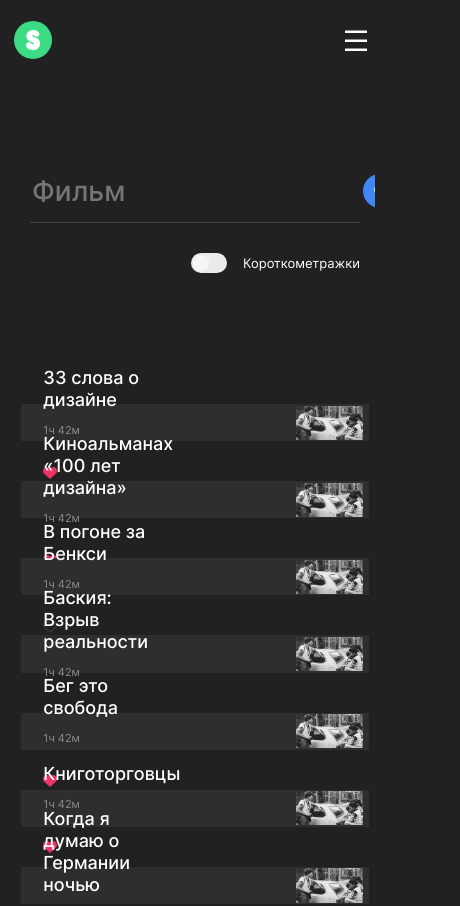
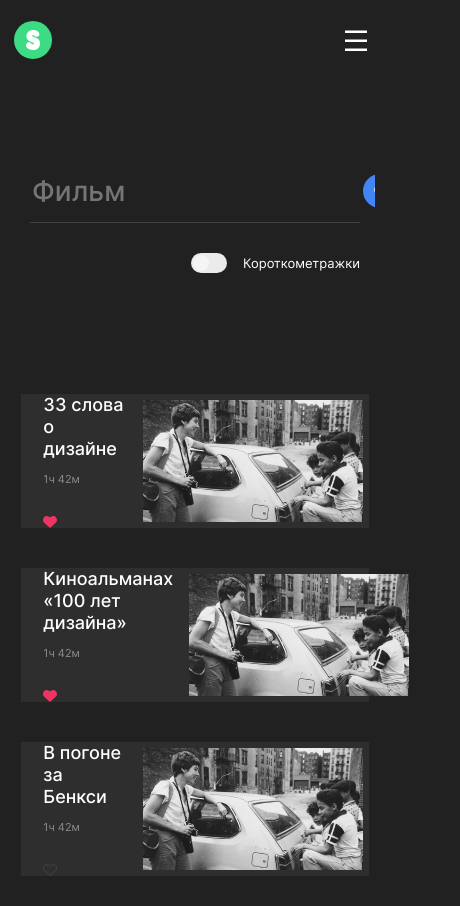
Before and after one commit to Vovkasquid/movies-explorer-frontend, a React (Create React App) app: page /movies in a window 390 px wide. Shown: the top 906 px of the page, 460 px wide, since content can reach past the window. Built offline with nearby package versions, Linux system fonts and the light colour scheme.

Commit message:
fix: исправить ошибки адаптива в movies

```diff
--- a/src/components/MoviesCard/MoviesCard.css
+++ b/src/components/MoviesCard/MoviesCard.css
@@ -1,6 +1,6 @@
 .movies-card {
   width: 100%;
-  height: 9.53vw;
+  height: 134px;
   display: flex;
   align-items: center;
   justify-content: space-between;
@@ -11,7 +11,7 @@
 }
 
 .movies-card__info-container {
-  width: 31.25vw;
+  width: 400px;
   margin: 16px 16px;
   display: flex;
   flex-direction: column;
@@ -56,7 +56,7 @@
 }
 
 .movies-card__film-picture {
-  width: 17.19vw;
-  height: 8.75vw;
+  width: 220px;
+  height: 122px;
   object-fit: cover;
 }
--- a/src/components/MoviesCardList/MoviesCardList.css
+++ b/src/components/MoviesCardList/MoviesCardList.css
@@ -40,3 +40,12 @@
 .movies-card-list__next-films-button:hover {
   opacity: .8;
 }
+
+@media (max-width: 800px) {
+  .movies-card-list {
+    padding: 60px 30px 80px 30px;
+  }
+  .movies-card-list__list {
+    padding-bottom: 30px;
+  }
+}
```
